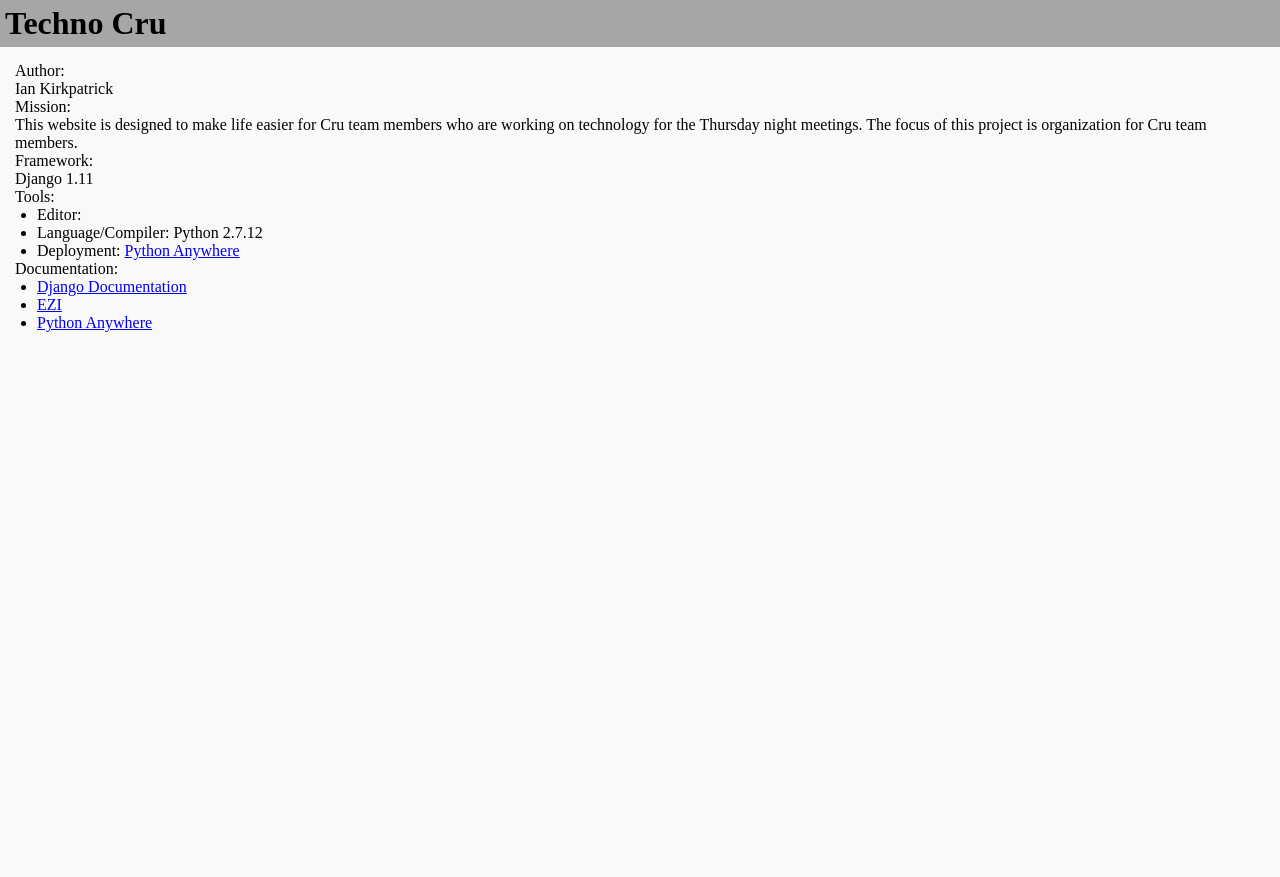
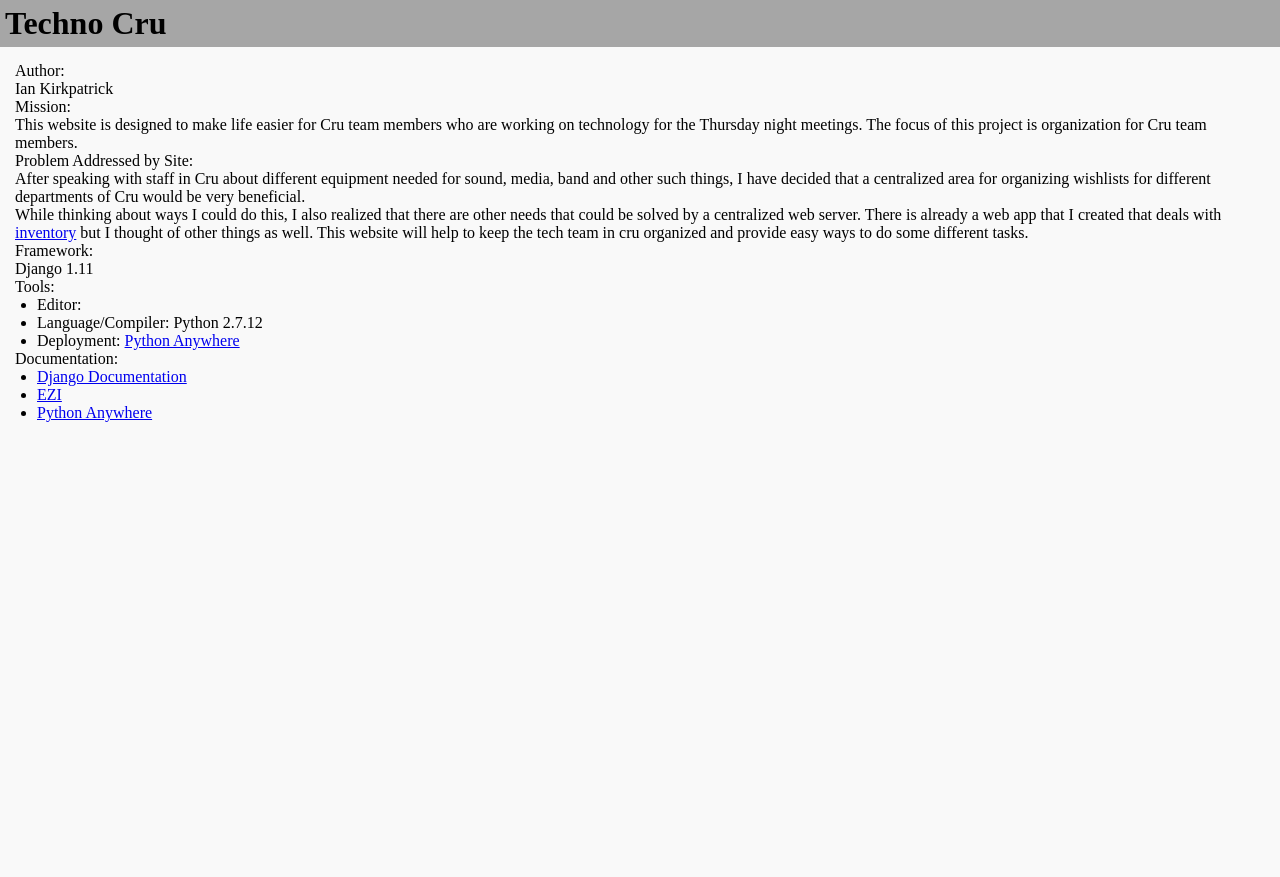
Before and after one commit to ianmann-Cru/techno_cru, a Django app: page /wishlist/site_statement/ in a window 1280 px wide. Run offline with Django 3.2, Linux system fonts and the light colour scheme.

Commit message:
Finished content of site statement. Need styling

```diff
--- a/wishlist/templates/wishlist/site_statement.html
+++ b/wishlist/templates/wishlist/site_statement.html
@@ -15,6 +15,21 @@ Site Statement
     <p>This website is designed to make life easier for Cru team members who
     are working on technology for the Thursday night meetings. The focus of
     this project is organization for Cru team members.</p>
+  </div>
+  <div>
+    <p>Problem Addressed by Site:</p>
+    <p>
+      After speaking with staff in Cru about different equipment needed for sound,
+      media, band and other such things, I have decided that a centralized area for
+      organizing wishlists for different departments of Cru would be very beneficial.
+    </p>
+    <p>
+      While thinking about ways I could do this, I also realized that there are other
+      needs that could be solved by a centralized web server. There is already a web
+      app that I created that deals with <a href="https://github.com/ianbro/cru_inventory">inventory</a>
+      but I thought of other things as well. This website will help to keep the tech
+      team in cru organized and provide easy ways to do some different tasks.
+    </p>
   </div>
   <div>
     <p>Framework:</p>
```
